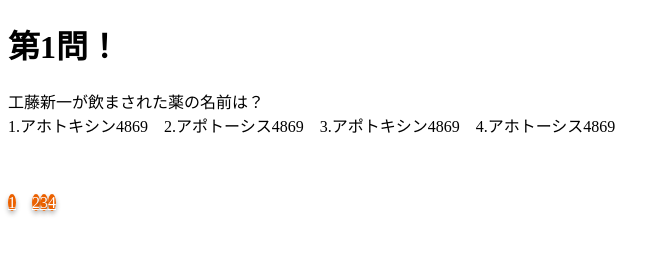
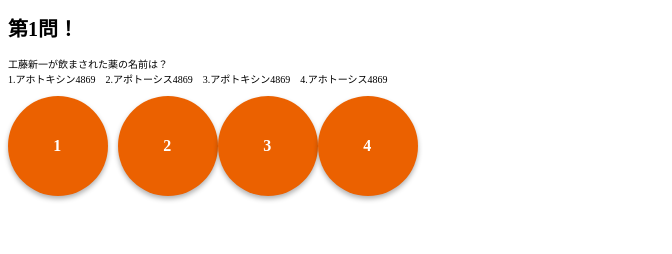
Before and after one commit to Ji-113/conan-quiz, a plain HTML site: page First-question.html in a window 1280 px wide. Shown: the whole page, without its empty margins (0-672 px from the left). Drawn offline with Linux system fonts and the light colour scheme; a web font is replaced by a local one.

Commit message:
Update style.css

```diff
--- a/style.css
+++ b/style.css
@@ -1,3 +1,40 @@
+*,
+*:before,
+*:after {
+  -webkit-box-sizing: inherit;
+  box-sizing: inherit;
+}
+
+html {
+  -webkit-box-sizing: border-box;
+  box-sizing: border-box;
+  font-size: 62.5%;/*rem算出をしやすくするために*/
+}
+
+.btn,
+a.btn,
+button.btn {
+  font-size: 1.6rem;
+  font-weight: 700;
+  line-height: 1.5;
+  position: relative;
+  display: inline-block;
+  padding: 1rem 4rem;
+  cursor: pointer;
+  -webkit-user-select: none;
+  -moz-user-select: none;
+  -ms-user-select: none;
+  user-select: none;
+  -webkit-transition: all 0.3s;
+  transition: all 0.3s;
+  text-align: center;
+  vertical-align: middle;
+  text-decoration: none;
+  letter-spacing: 0.1em;
+  color: #212529;
+  border-radius: 0.5rem;
+}
+
 a.btn--orange {
   color: #fff;
   background-color: #eb6100;
```
